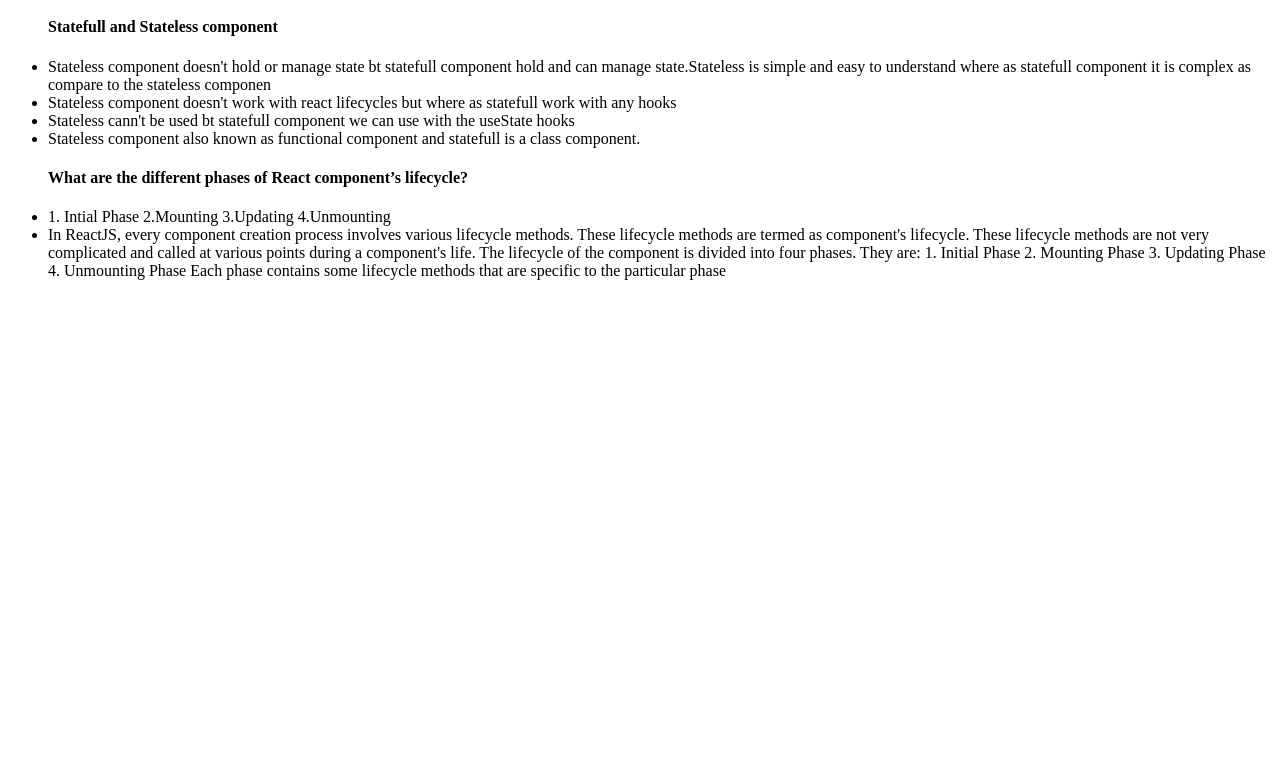
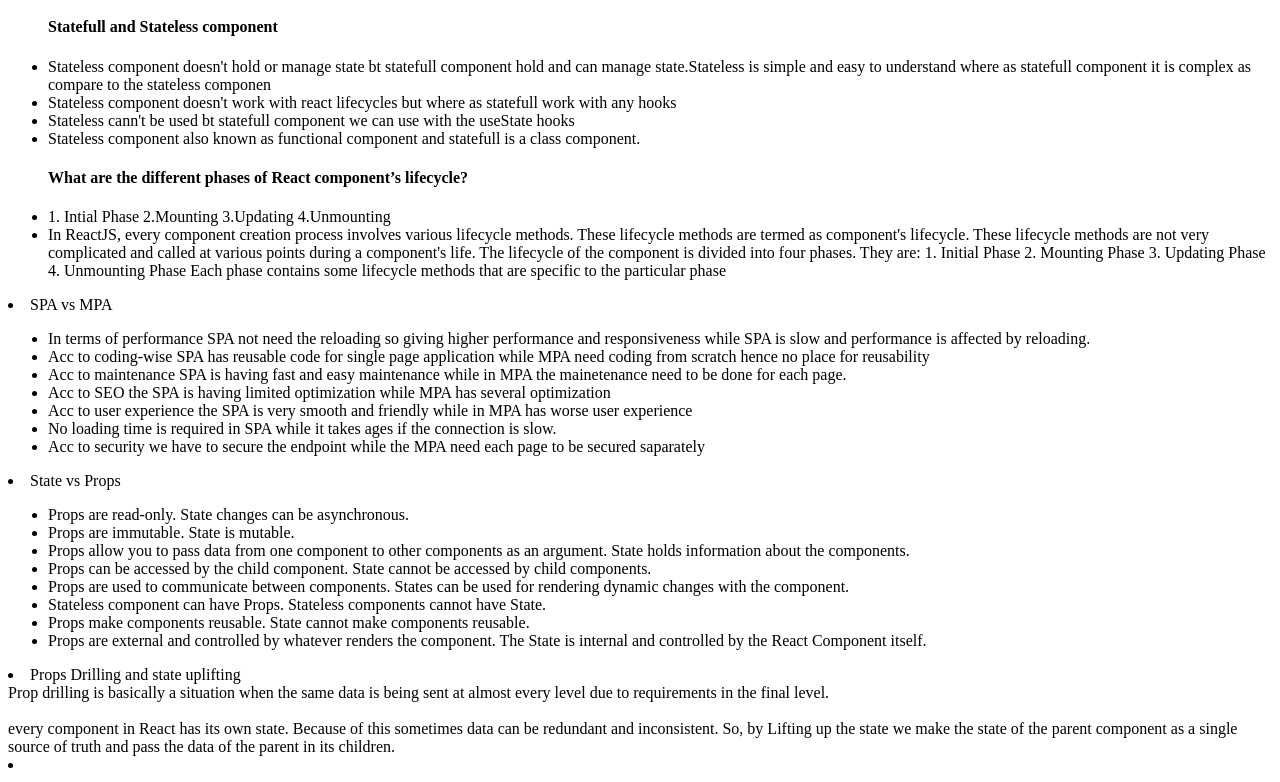
Before and after one commit to 20Singh/React-InterviewPrep, a plain HTML site: page React interview/index.html in a window 1280 px wide. Shown: the part 731-1513 px from the top of the page. Before the commit the page ends 1027 px from the top, so only its background shows below. Drawn offline with Linux system fonts and the light colour scheme.

Commit message:
Add files via upload

```diff
--- a/React interview/index.html
+++ b/React interview/index.html
@@ -68,6 +68,34 @@
 
 
         </ul>
+    </ol>
+    <li>SPA vs MPA</li>
+    <ul>
+        <li>In terms of performance SPA not need the reloading so giving higher performance and responsiveness while SPA is slow and performance is affected by reloading. </li>
+        <li>Acc to coding-wise SPA has reusable code for single page application while MPA need coding from scratch hence no place for reusability</li>
+        <li>Acc to maintenance SPA is having fast and easy maintenance while in MPA the mainetenance need to be done for each page.</li>
+        <li>Acc to SEO the SPA is having limited optimization while MPA has several optimization</li>
+        <li>Acc to user experience the SPA is very smooth and friendly while in MPA has worse user experience</li>
+        <li>No loading time is required in SPA while it takes ages if the connection is slow.</li>
+        <li>Acc to security we have to secure the endpoint while the MPA need each page to be secured saparately </li>
+    </ul>
+    <li>State vs Props</li>
+    <ul>
+        <li>Props are read-only.	State changes can be asynchronous.</li>
+        <li>Props are immutable.	State is mutable.</li>
+        <li>Props allow you to pass data from one component to other components as an argument.	State holds information about the components.</li>
+        <li>Props can be accessed by the child component.	State cannot be accessed by child components.</li>
+        <li>Props are used to communicate between components.	States can be used for rendering dynamic changes with the component.</li>
+        <li>Stateless component can have Props.	Stateless components cannot have State.</li>
+        <li>Props make components reusable.	State cannot make components reusable.</li>
+        <li>Props are external and controlled by whatever renders the component.	The State is internal and controlled by the React Component itself.</li>
+    </ul>
+    <li>Props Drilling and state uplifting</li>
+    Prop drilling is basically a situation when the same data is being sent at almost every level due to requirements in the final level.
+    <br><br>
+    every component in React has its own state. Because of this sometimes data can be redundant and inconsistent. So, by Lifting up the state we make the state of the parent component as a single source of truth and pass the data of the parent in its children.
+    <li></li>
+
+</ol>
 </body>
-
 </html>
```
